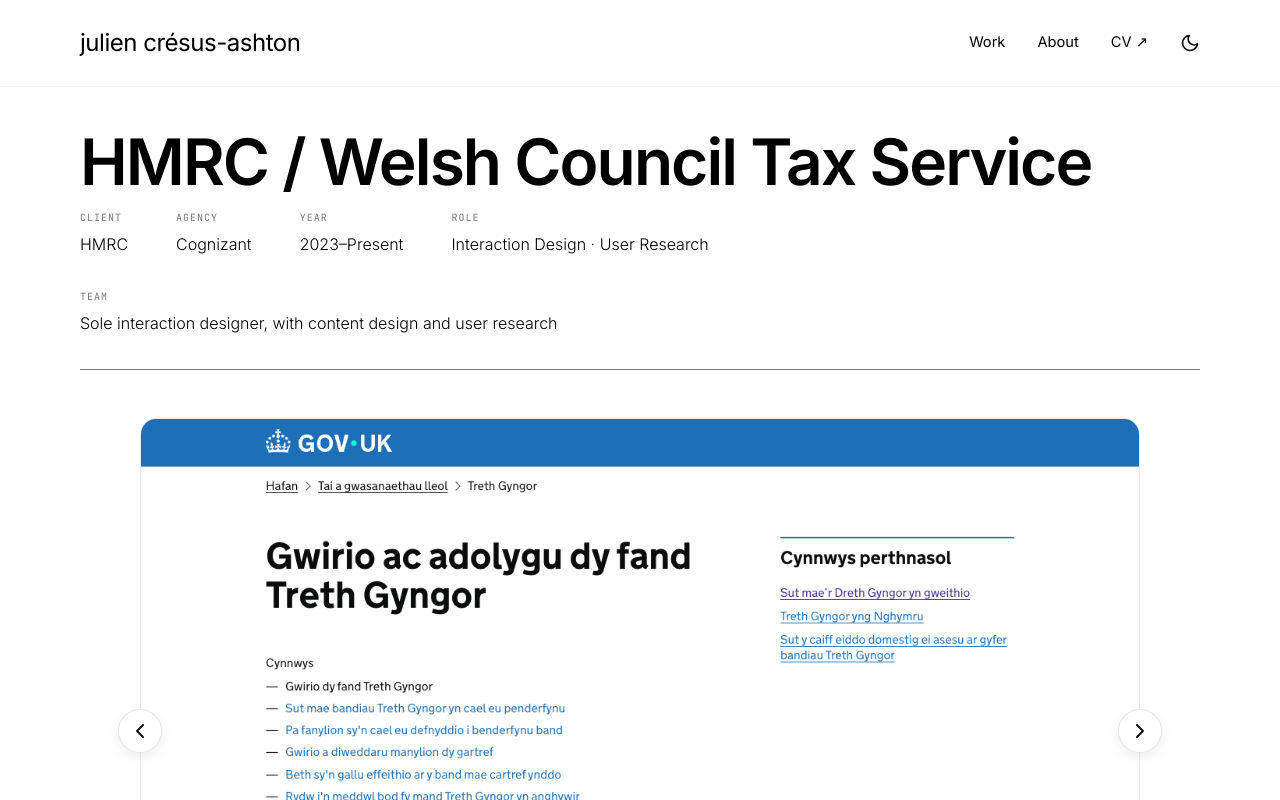
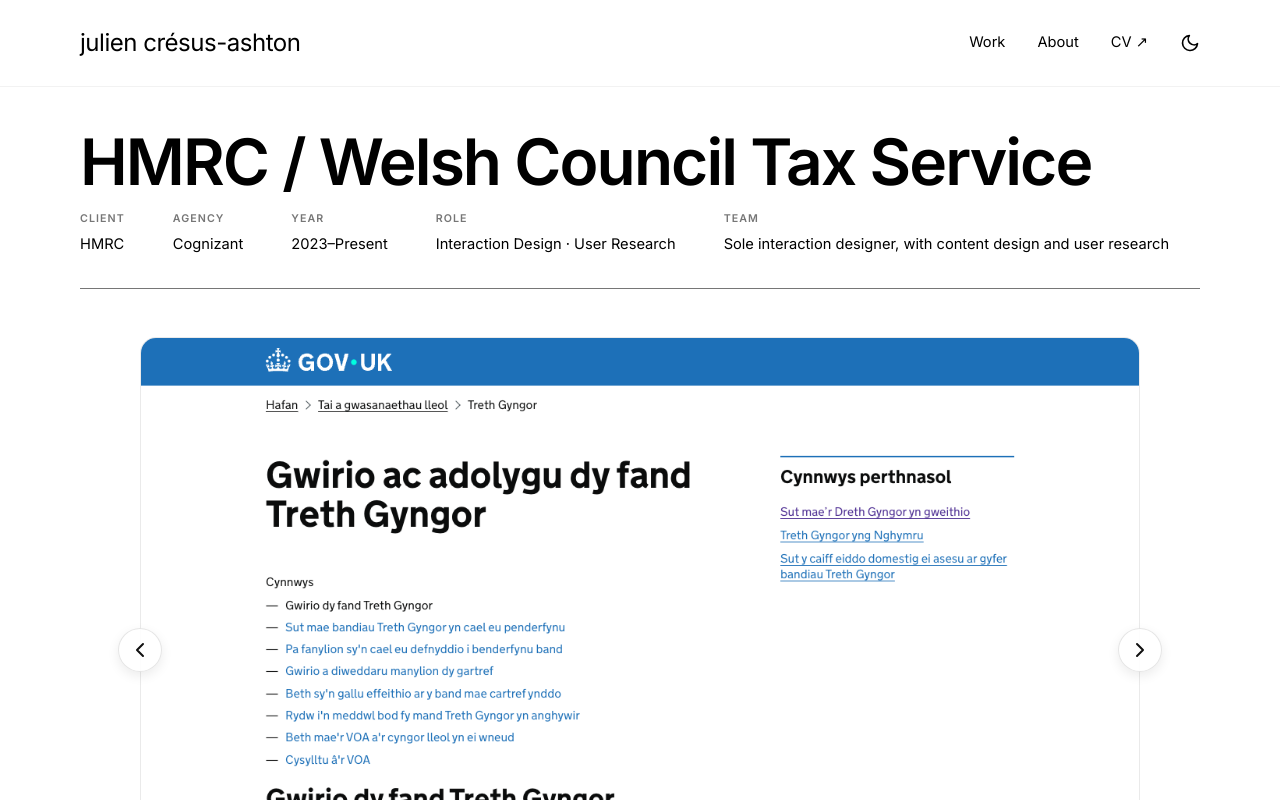
Before and after one commit to julcresus/julcresus.github.io, a React (Create React App) app: page /hmrc in a window 1280 px wide. Shown: the top 800 px of the page. Built offline with nearby package versions, Linux system fonts and the light colour scheme; no server answers.

Commit message:
Completely unify project cards and metadata panels under the new sans-serif aesthetic

```diff
--- a/src/App.css
+++ b/src/App.css
@@ -275,10 +275,11 @@
 }
 
 .project-card-title {
-  font-family: var(--font-serif);
-  font-size: 20pt;
-  line-height: 1.3;
+  font-family: var(--font-sans);
+  font-size: 22pt;
+  line-height: 1.2;
   font-weight: 500;
+  letter-spacing: -0.02em;
   color: var(--fg);
   margin-bottom: 8px;
   transition: opacity var(--transition);
@@ -289,9 +290,10 @@
 }
 
 .project-card-tags {
-  font-family: var(--font-serif);
-  font-size: 10pt;
+  font-family: var(--font-sans);
+  font-size: 11pt;
   font-style: italic;
+  font-weight: 400;
   color: var(--muted);
 }
 
@@ -706,10 +708,11 @@
 }
 
 .project-card-overlay-text {
-  font-family: var(--font-mono);
+  font-family: var(--font-sans);
   font-size: 8pt;
+  font-weight: 600;
   text-transform: uppercase;
-  letter-spacing: 0.08em;
+  letter-spacing: 0.1em;
   color: #ffffff;
 }
 
@@ -732,16 +735,18 @@
 }
 
 .project-meta-label {
-  font-family: var(--font-mono);
-  font-size: 7.5pt;
+  font-family: var(--font-sans);
+  font-size: 8pt;
+  font-weight: 600;
   text-transform: uppercase;
   letter-spacing: 0.1em;
   color: var(--muted);
 }
 
 .project-meta-value {
-  font-family: var(--font-serif);
-  font-size: 12pt;
+  font-family: var(--font-sans);
+  font-size: 11pt;
+  font-weight: 400;
   color: var(--fg);
 }
 
```
